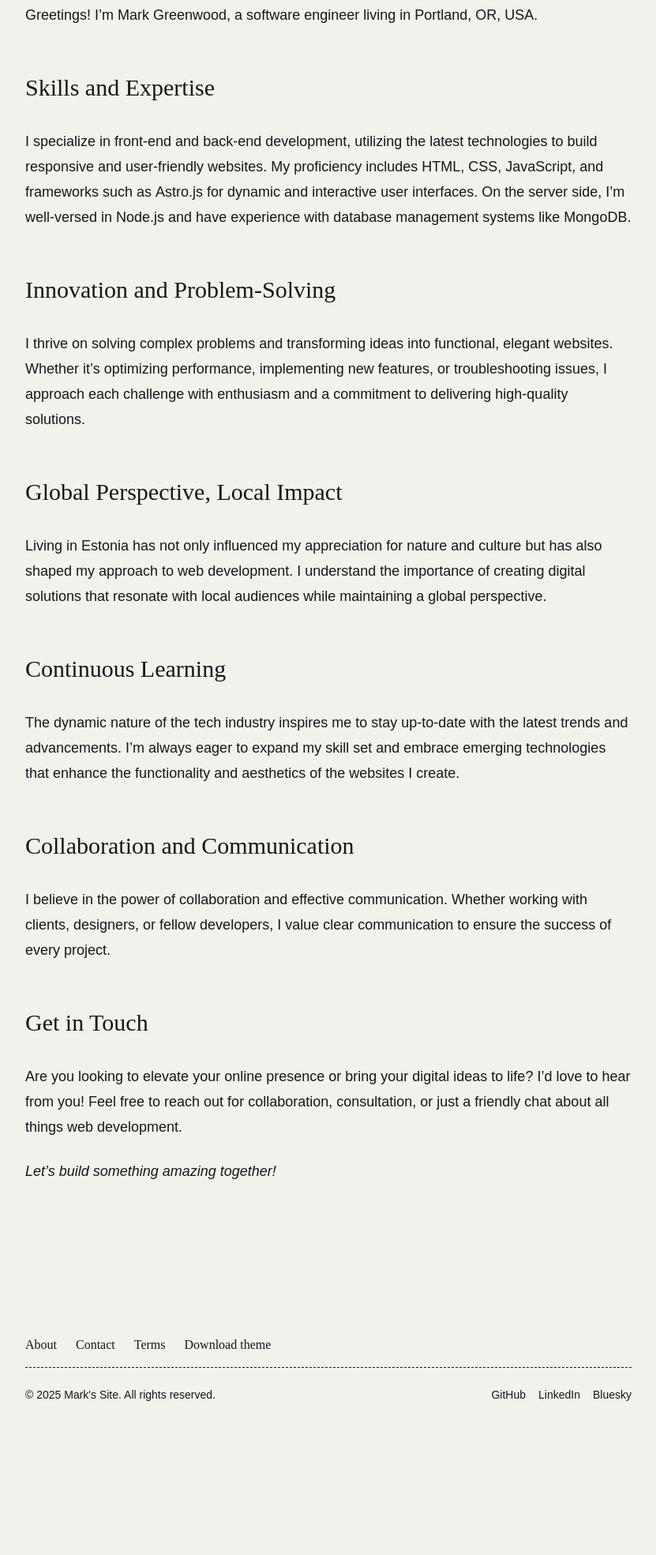
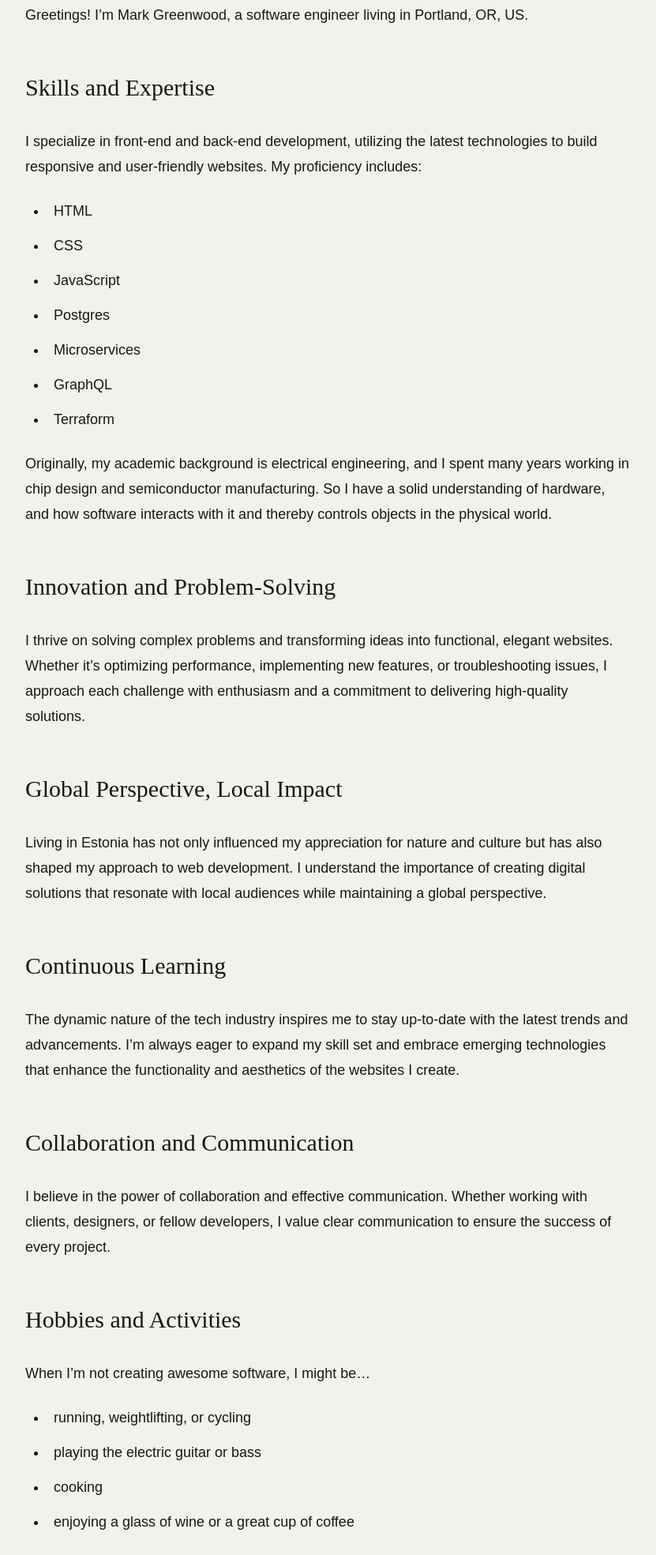
Before and after one commit to markgreenwood/markgreenwood.github.io, an Astro site: page /about in a window 1280 px wide. Shown: the part 1391-3360 px from the top of the page at 79% size, without its empty margins (224-1055 px from the left). Before the commit the page ends 3223 px from the top, so only its background shows below. Built offline with nearby package versions, Linux system fonts and the light colour scheme; Astro itself is replaced by a stand-in of ours; a web font is replaced by a local one.

Commit message:
Edits to about page

```diff
--- a/src/content/pages/about.md
+++ b/src/content/pages/about.md
@@ -2,21 +2,30 @@
 title: About
 seo:
   title: About Me
-  description: Learn more about the person behind the website and embark on a journey of inspiration and shared experiences.
+  description: Learn more about Mark and his background.
   image:
     src: '/Mark_wearing_vest.jpg'
-    alt: A person sitting at a desk in front of a computer
+    alt: Headshot of Mark Greenwood
 ---
 
 ![Alt text for image](/Mark_wearing_vest.jpg)
 
 ## Mark Greenwood - Software Engineer
 
-**Greetings!** I'm Mark Greenwood, a software engineer living in Portland, OR, USA.
+**Greetings!** I'm Mark Greenwood, a software engineer living in Portland, OR, US.
 
 ## Skills and Expertise
 
-I specialize in front-end and back-end development, utilizing the latest technologies to build responsive and user-friendly websites. My proficiency includes **HTML**, **CSS**, **JavaScript**, and frameworks such as **Astro.js** for dynamic and interactive user interfaces. On the server side, I'm well-versed in Node.js and have experience with database management systems like MongoDB.
+I specialize in front-end and back-end development, utilizing the latest technologies to build responsive and user-friendly websites. My proficiency includes:
+- HTML
+- CSS
+- JavaScript
+- Postgres
+- Microservices
+- GraphQL
+- Terraform
+
+Originally, my academic background is electrical engineering, and I spent many years working in chip design and semiconductor manufacturing. So I have a solid understanding of hardware, and how software interacts with it and thereby controls objects in the physical world.
 
 ## Innovation and Problem-Solving
 
@@ -34,6 +43,13 @@ The dynamic nature of the tech industry inspires me to stay up-to-date with the
 
 I believe in the power of collaboration and effective communication. Whether working with clients, designers, or fellow developers, I value clear communication to ensure the success of every project.
 
+## Hobbies and Activities
+When I'm not creating awesome software, I might be...
+- running, weightlifting, or cycling
+- playing the electric guitar or bass
+- cooking
+- enjoying a glass of wine or a great cup of coffee
+
 ## Get in Touch
 
 Are you looking to elevate your online presence or bring your digital ideas to life? I'd love to hear from you! Feel free to reach out for collaboration, consultation, or just a friendly chat about all things web development.
```
